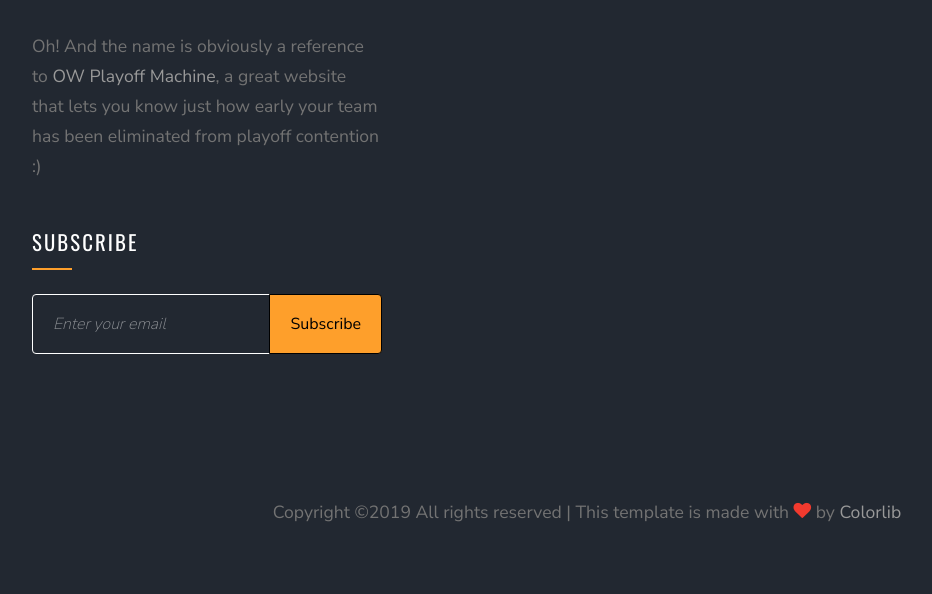
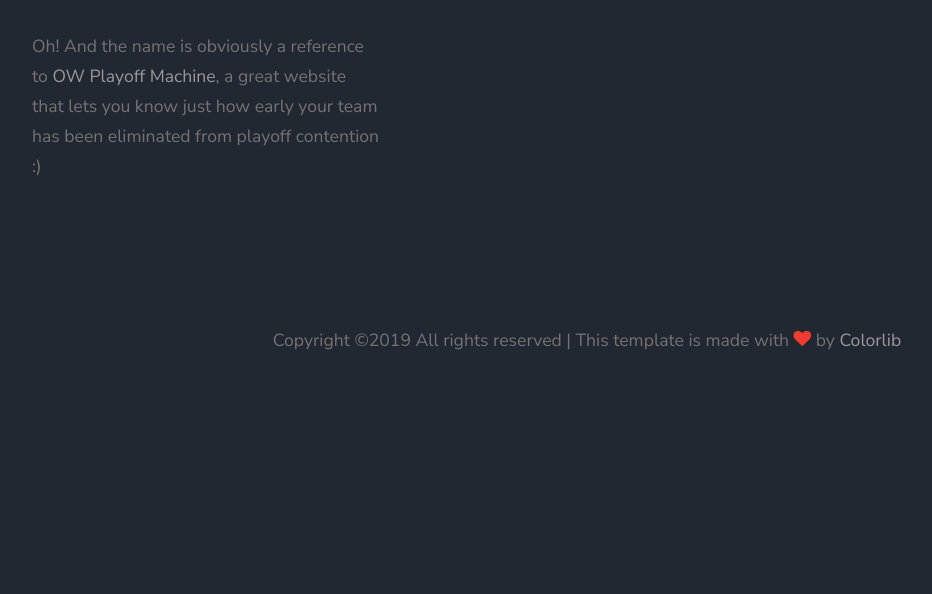
Before and after one commit to MathewReiss/owretirementmachine, a PHP site: page / in a window 1280 px wide. Shown: the part 5850-6444 px from the top of the page, without its empty margins (53-985 px from the left). After the commit the page ends 6200 px from the top, so only its background shows below. Run offline with PHP 8.4, Linux system fonts and the light colour scheme; some libraries are stand-ins or nearby versions; some web fonts are replaced.

Commit message:
remove email subscribe lol

```diff
--- a/index.php
+++ b/index.php
@@ -428,18 +428,6 @@
               <h3 class="footer-heading mb-4">About OW Retirement Machine</h3>
               <p>Because the end of the season is drawing near, and you never know who will or won't survive the "Hukening" (at least on Boston), I created this helpful tool for players who needed a little help expressing themselves. /s<br /><br />OW Retirement Machine was started as a joke after one of the hosts of the <a href="https://www.twitter.com/weeklyuprising" target="_blank">Weekly Uprising Podcast</a> commented that players use the word "retire" somewhat casually in esports compared to traditional sports.  I hope it gave you a laugh, and if you like this kind of thing, check out the <a href="https://www.soundcloud.com/weeklyuprising" target="_blank">podcast</a>!<br /><span style="text-align: right;">-<em>Snowy</em></span><br /><br />Oh! And the name is obviously a reference to <a href="http://owplayoffmachine.com/" target="_blank">OW Playoff Machine</a>, a great website that lets you know just how early your team has been eliminated from playoff contention :)</p>
             </div>
-            <div class="mb-5">
-              <h3 class="footer-heading mb-4">Subscribe</h3>
-              <form action="#" method="post" class="site-block-subscribe">
-                <div class="input-group mb-3">
-                  <input type="text" class="form-control border-secondary text-white bg-transparent" placeholder="Enter your email"
-                    aria-label="Enter Email" aria-describedby="button-addon2">
-                  <div class="input-group-append">
-                    <button class="btn btn-primary rounded-top-right-0" type="button" id="button-addon2">Subscribe</button>
-                  </div>
-                </div>
-              </form>
-            </div>
           </div>
         </div>
         <div class="row pt-5 mt-5 text-center">
```
